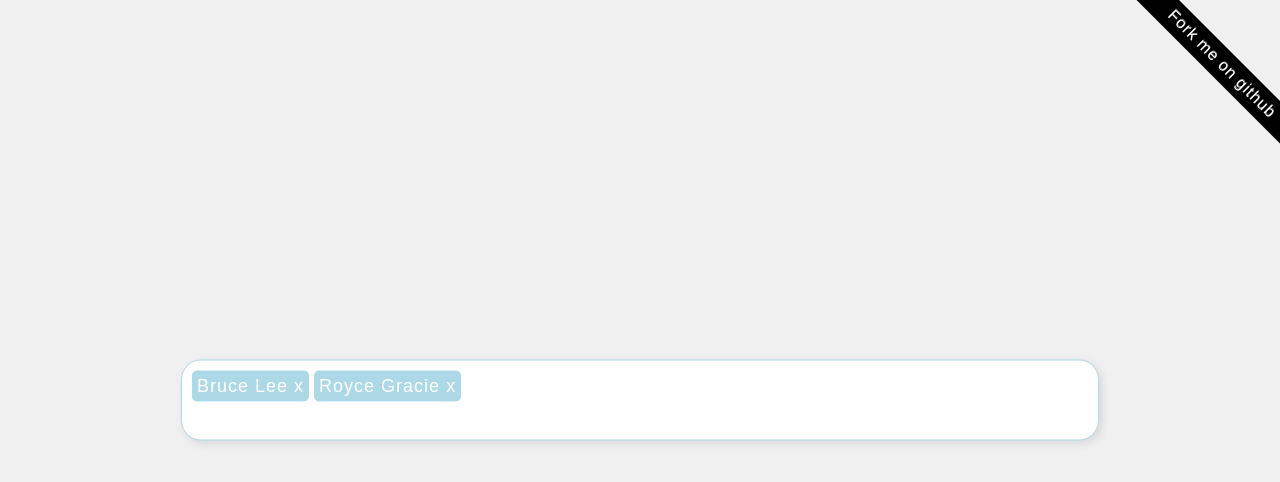
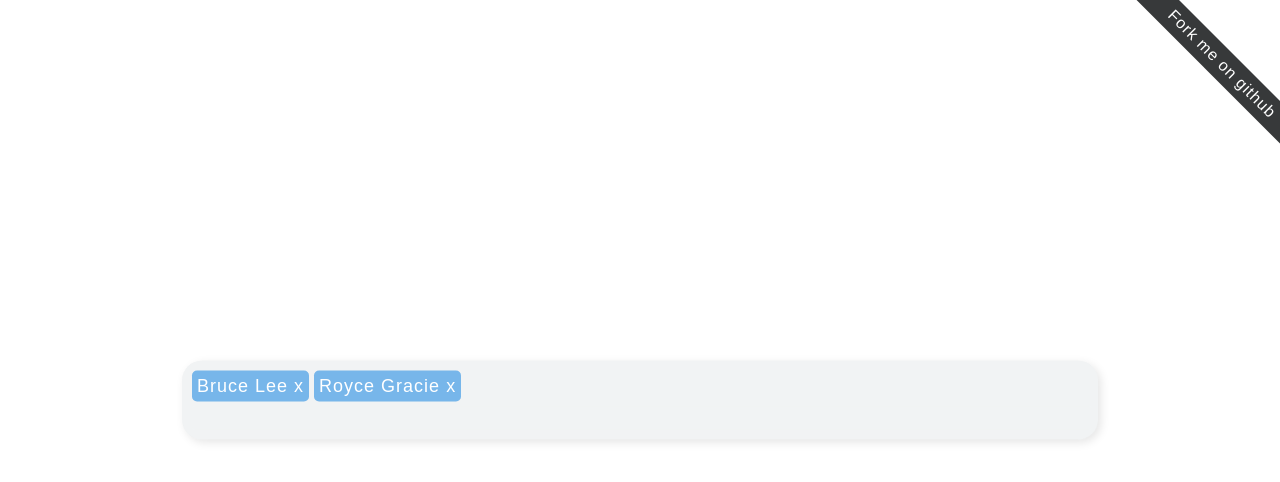
Before and after one commit to leekevinyg/react-tag-input, a React (Create React App) app: page / in a window 1280 px wide. Shown: the top 482 px of the page. Built offline with nearby package versions, Linux system fonts and the light colour scheme.

Commit message:
use borderless design

```diff
--- a/public/index.html
+++ b/public/index.html
@@ -21,7 +21,7 @@
     -->
     <title>React App</title>
   </head>
-  <body style='background: #f0f0f0;'>
+  <body>
     <noscript>
       You need to enable JavaScript to run this app.
     </noscript>
--- a/src/examples/App.js
+++ b/src/examples/App.js
@@ -26,7 +26,7 @@
     right:-114px;
     transform-origin: top left;
     transform: rotate(45deg);
-    background-color: black;
+    background-color: #37393A;
 `;
 
 const GithubRibbonLink = styled.a`
@@ -35,7 +35,6 @@
     color: #fff;
     font-size: 0.8em;
     letter-spacing: 0.06em;
-    text-shadow: 0 -1px #777;
     text-decoration: none;
     text-align: center;
     line-height: 30px;
--- a/src/lib/styled/Input.js
+++ b/src/lib/styled/Input.js
@@ -1,19 +1,19 @@
 import styled from 'styled-components'
 
 const Input = styled.input`
-  background: white;
+  background: #F1F3F4;
   border: none;
   border-radius: 3px;
   outline: none;
   font-size: large;
   display: inline-block;
   width: 100%;
+  color: #69626D;
   font-weight: 400;
-  color: gray;
   &::-webkit-input-placeholder {
     font-weight: 100;
     font-style: italic;
-    color: gray;
+    color: #69626D;
   }
 `;
 
--- a/src/lib/styled/Tag.js
+++ b/src/lib/styled/Tag.js
@@ -2,9 +2,10 @@
 
 const Tag = styled.span`
     float: left;
-    background: lightblue;
+    background: #77B6EA;
+    color: #69626D;
+    border-radius: 5px;
     color: white;
-    border-radius: 5px;
     padding: 5px;
     margin: 0 5px 5px 0;
     letter-spacing: 1px;
--- a/src/lib/styled/Wrapper.js
+++ b/src/lib/styled/Wrapper.js
@@ -1,8 +1,7 @@
 import styled from 'styled-components'
 
 const Wrapper = styled.div`
-  background: white;
-  border: 1px solid lightblue;
+  background: #F1F3F4;
   box-shadow: 3px 3px 10px rgba(0,0,0, 0.1);
   font-family: 'Hind', sans-serif;
   font-weight: 400;
```
Also changed, not shown: 1 other file (tests, documents, lock files or other folders).
